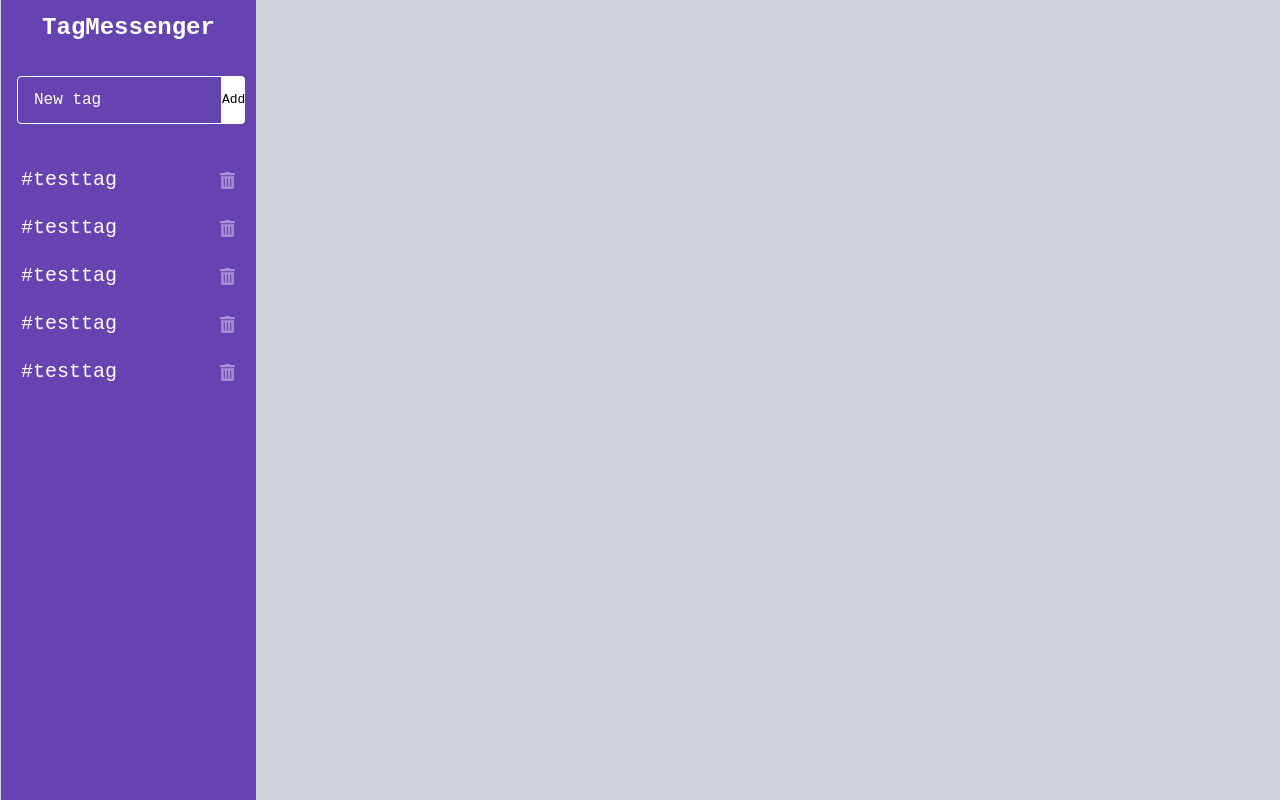
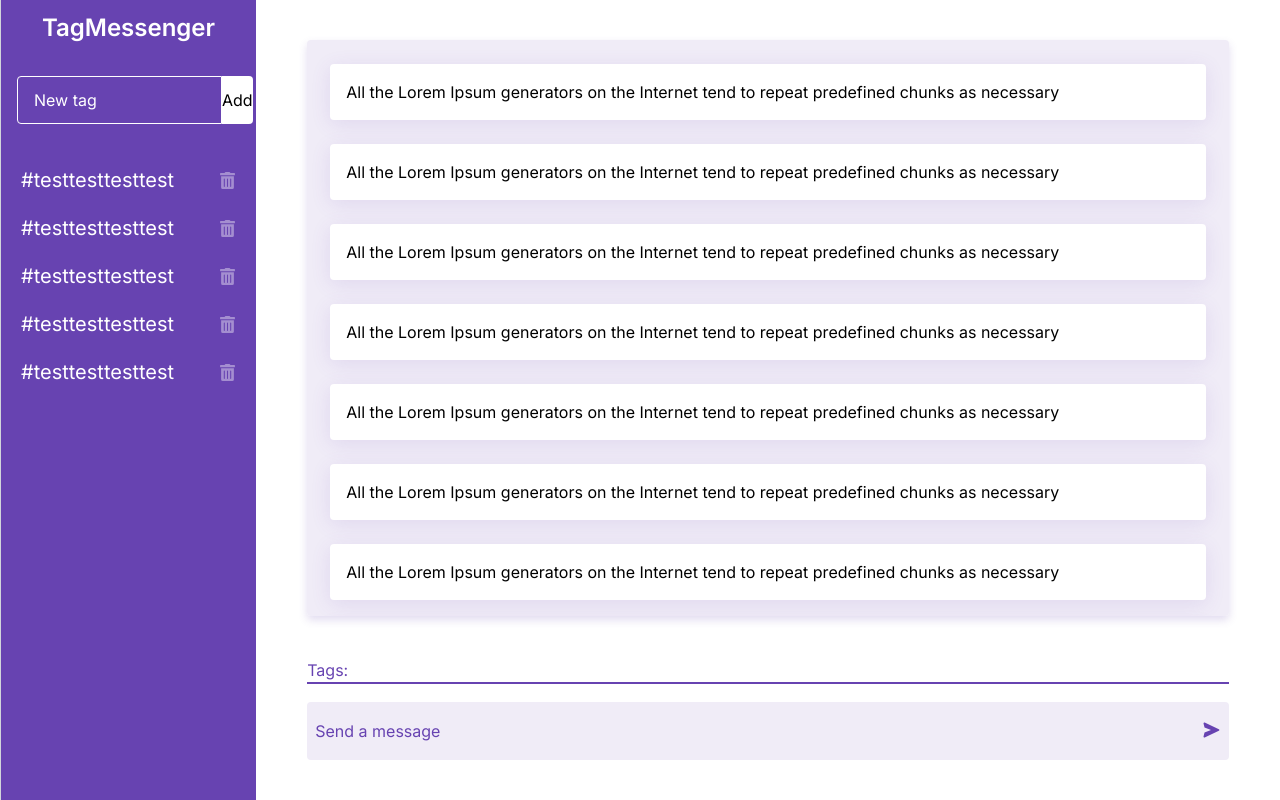
Before and after one commit to jeyhunjeyhunzade/tag-messenger, a React (Vite) app in the folder client/: page / in a window 1280 px wide. Built offline with nearby package versions, Linux system fonts and the light colour scheme.

Commit message:
added messagebox & message controller components

```diff
--- a/client/index.html
+++ b/client/index.html
@@ -3,7 +3,13 @@
   <head>
     <meta charset="UTF-8" />
     <meta name="viewport" content="width=device-width, initial-scale=1.0" />
-    <title>App</title>
+    <link rel="preconnect" href="https://fonts.googleapis.com" />
+    <link rel="preconnect" href="https://fonts.gstatic.com" crossorigin />
+    <link
+      href="https://fonts.googleapis.com/css2?family=Inter:wght@400;500;600&display=swap"
+      rel="stylesheet"
+    />
+    <title>TagMessenger</title>
   </head>
   <body>
     <div id="root"></div>
--- /dev/null
+++ b/client/src/components/MessengerBox.tsx
@@ -0,0 +1,17 @@
+const MessengerBox = () => {
+  return (
+    <div className="messenger-box customized-scrollbar flex h-[80%] w-[90%] flex-col items-center overflow-y-auto overflow-x-hidden rounded bg-[#F0ECF7] pt-3">
+      {Array.from(Array(15).keys()).map((i) => (
+        <div
+          key={i}
+          className="messenger-box_message my-3 h-fit w-[95%] rounded bg-white p-4 text-left"
+        >
+          All the Lorem Ipsum generators on the Internet tend to repeat
+          predefined chunks as necessary
+        </div>
+      ))}
+    </div>
+  );
+};
+
+export default MessengerBox;
--- /dev/null
+++ b/client/src/components/MessengerController.tsx
@@ -0,0 +1,30 @@
+import { BiSolidSend } from "react-icons/bi";
+
+const MessengerController = () => {
+  return (
+    <div className="w-[90%]">
+      <div className="mb-[18px] flex w-[100%] border-b-2 border-[#6743B1]">
+        <span className="mr-1 text-[#6743B1]">Tags:</span>
+        <input
+          type="text"
+          className="focus:border-red h-[24px] w-[100%] border-0 text-[#6743B1]"
+          onChange={(e) => {
+            console.log("here");
+            e.target.value.replace(/\s/g, " #");
+          }}
+        />
+      </div>
+      <div className="relative flex w-[100%] items-center">
+        <textarea
+          className="h-[58px] w-full resize-none rounded border-0 bg-[#F0ECF7] p-2 pr-10 text-base placeholder-[#6743B1] placeholder:-translate-y-[-9px]"
+          placeholder="Send a message"
+        ></textarea>
+        <div className="absolute top-2 right-2 translate-y-1/2 transform">
+          <BiSolidSend size={20} color="#6743B1" cursor="pointer" />
+        </div>
+      </div>
+    </div>
+  );
+};
+
+export default MessengerController;
--- a/client/src/components/Sidebar.tsx
+++ b/client/src/components/Sidebar.tsx
@@ -13,6 +13,7 @@ const Sidebar = () => {
         <div className="mb-8 flex items-center px-4">
           <input
             type="text"
+            maxLength={16}
             className="h-[48px] w-[205px] rounded-l border border-white bg-[#6743B1] px-4 text-white placeholder-white focus:outline-none"
             placeholder="New tag"
           />
@@ -26,7 +27,9 @@ const Sidebar = () => {
               key={i}
               className="flex h-[48px] w-full cursor-pointer justify-between rounded px-2 transition delay-100 ease-in hover:bg-[#8A69CE]"
             >
-              <li className="self-center text-xl text-white">#testtag</li>
+              <li className="self-center text-xl text-white">
+                #testtesttesttest
+              </li>
               <div className="flex items-center">
                 <FaTrashAlt color="#A48ED0" size={17} />
               </div>
--- a/client/src/index.css
+++ b/client/src/index.css
@@ -5,7 +5,7 @@
 /* :root , #root, body styles */
 
 #root {
-  font-family: monospace;
+  font-family: 'Inter', sans-serif;
   font-synthesis: none;
   text-rendering: optimizeLegibility;
   -webkit-font-smoothing: antialiased;
@@ -79,3 +79,11 @@ p, h1, h2, h3, h4, h5, h6 {
   background-color: #FCFBFD;
   height: 10px;
 }
+
+.messenger-box {
+  box-shadow: 0px 4px 8px 0px rgba(103, 67, 177, 0.19);
+}
+
+.messenger-box_message {
+  box-shadow: 0px 4px 20px 0px rgba(103, 67, 177, 0.12);
+}
--- a/client/src/pages/App.tsx
+++ b/client/src/pages/App.tsx
@@ -1,10 +1,15 @@
+import MessengerBox from "@app/components/MessengerBox";
+import MessengerController from "@app/components/MessengerController";
 import Sidebar from "@app/components/Sidebar";
 
 const App = () => {
   return (
     <div className="flex h-[100vh] overflow-hidden">
       <Sidebar />
-      <div className="w-[80%] flex-1 bg-gray-300 p-8"></div>
+      <div className="flex w-[100%] flex-col items-center justify-between bg-white py-10 ">
+        <MessengerBox />
+        <MessengerController />
+      </div>
     </div>
   );
 };
```
